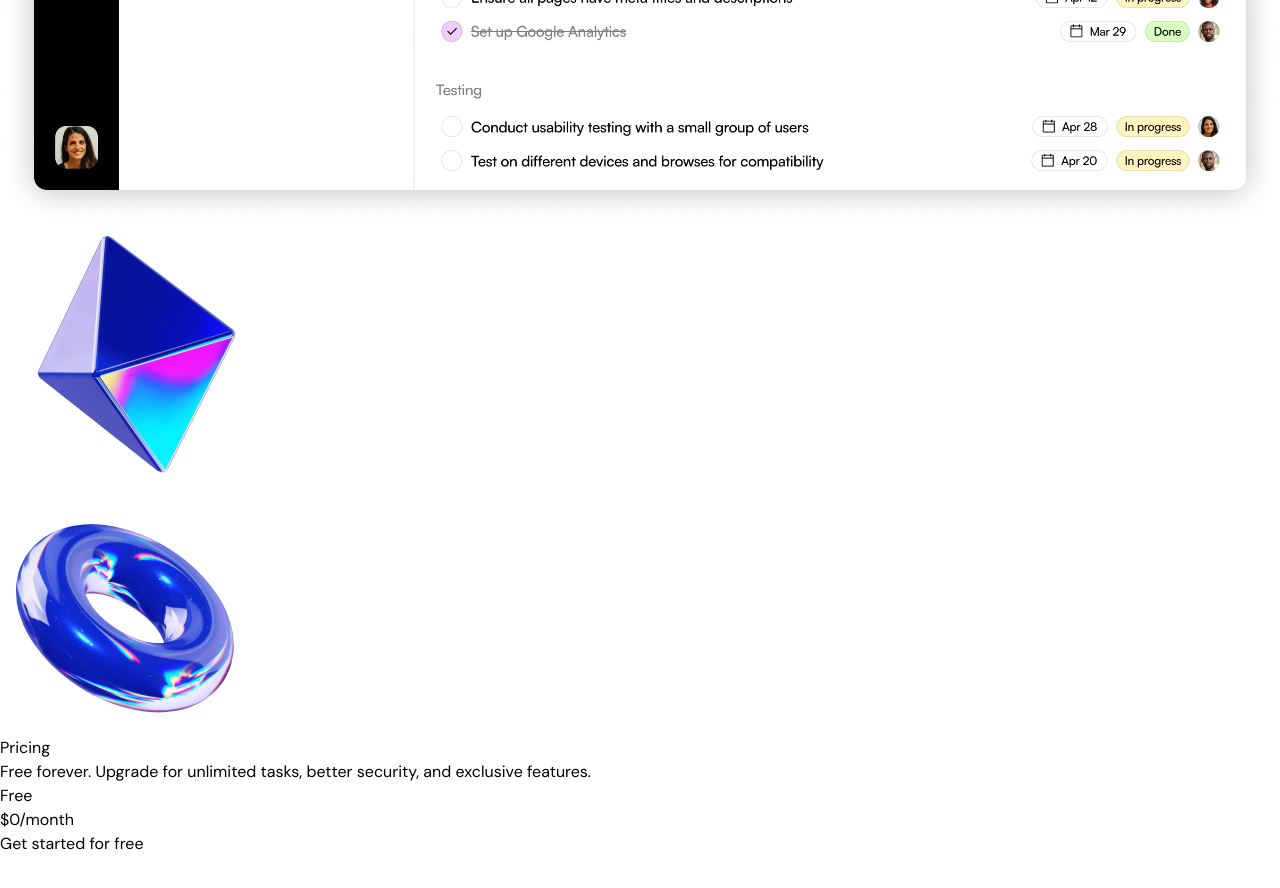
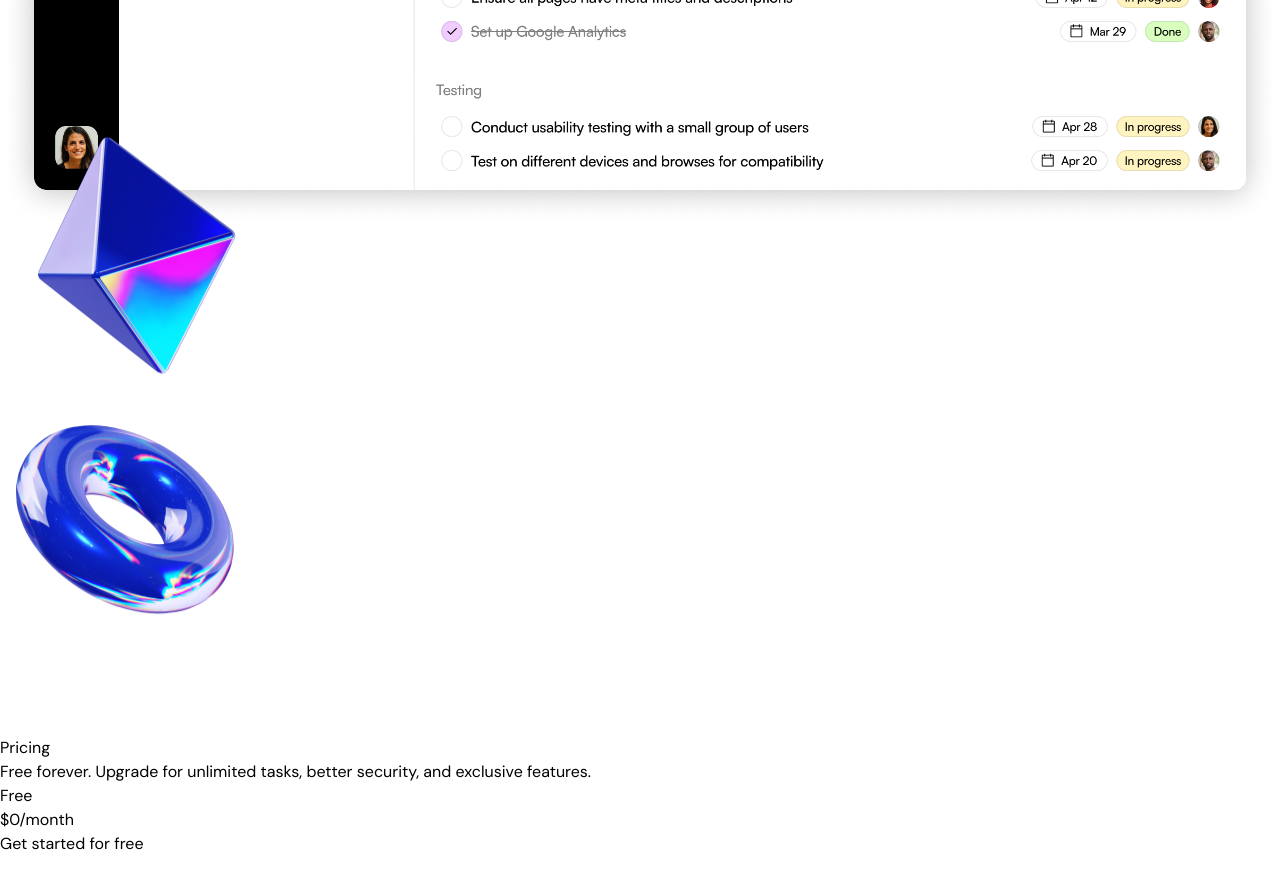
Before and after one commit to xkaze09/saas-website-design, a Next.js app: page / in a window 1280 px wide. Shown: the part 6000-6888 px from the top of the page. Built offline with nearby package versions, Linux system fonts and the light colour scheme.

Commit message:
Add scroll animations to pyramid and tube image

```diff
--- a/src/sections/ProductShowcase.tsx
+++ b/src/sections/ProductShowcase.tsx
@@ -3,11 +3,18 @@ import productImage from '@/assets/product-image.png';
 import pyramidImage from '@/assets/pyramid.png';
 import tubeImage from '@/assets/tube.png';
 import Image from 'next/image';
-import { motion } from "framer-motion";
-
+import { motion, useScroll, useTransform } from "framer-motion";
+import { useRef } from 'react';
 
 export const ProductShowcase = () => {
-  return <section className="bg-gradient-to-b from-[#FFFFFF] to-[#D2DCFF] py-24 overflow-x-clip">
+  const sectionRef = useRef(null);
+  const { scrollYProgress } = useScroll({
+    target: sectionRef,
+    offset: ['start end', 'end start'],
+  });
+  const translateY = useTransform(scrollYProgress, [0,1], [150,-150])
+
+  return <section ref={sectionRef} className="bg-gradient-to-b from-[#FFFFFF] to-[#D2DCFF] py-24 overflow-x-clip">
     <div className="container">
       <div className="section-heading">
         <div className="flex justify-center">
@@ -21,8 +28,12 @@ export const ProductShowcase = () => {
       </div>
       <div className="relative">
         <Image src={productImage} alt="Product Image" className="mt-10" />
-        <motion.img src={pyramidImage.src} alt="Pyramid Image" height={262} width={262} className="hidden md:block absolute -right-36 -top-32" />
-        <motion.img src={tubeImage.src} alt="Tube Image" height={248} width={248} className="hidden md:block absolute bottom-24 -left-36" />
+        <motion.img src={pyramidImage.src} alt="Pyramid Image" height={262} width={262} className="hidden md:block absolute -right-36 -top-32" style={{
+          translateY,
+        }}/>
+        <motion.img src={tubeImage.src} alt="Tube Image" height={248} width={248} className="hidden md:block absolute bottom-24 -left-36" style={{
+          translateY,
+        }}/>
       </div>
     </div>
   </section>;
```
